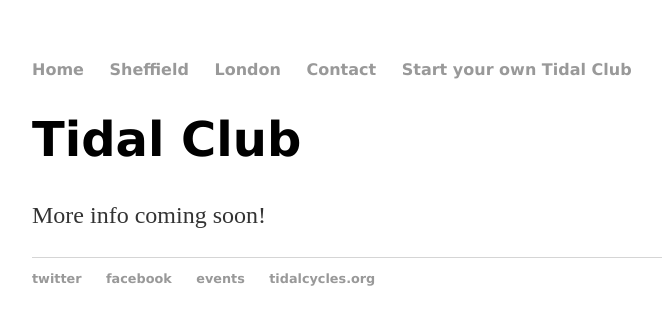
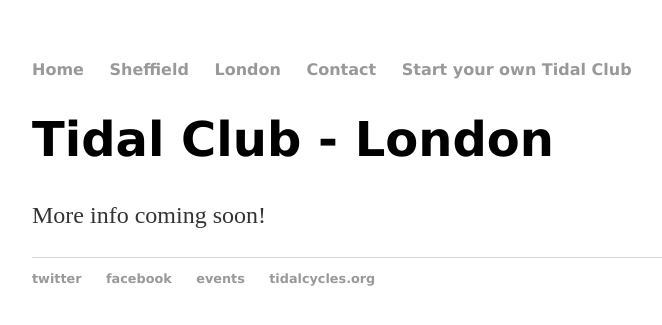
Before and after one commit to tidalclub/tidalclub.github.io, a Jekyll site: the page built from london.html, in a window 1280 px wide. Shown: the top 325 px of the page, without its empty margins (160-822 px from the left). Built offline with Jekyll 4.4.1, drawn with Linux system fonts in a browser that asks for light colours.

Commit message:
Update london.html

```diff
--- a/london.html
+++ b/london.html
@@ -3,6 +3,6 @@ layout: default
 title: London
 ---
     		<div class="blurb">
-        		<h1>Tidal Club</h1>
+        		<h1>Tidal Club - London</h1>
 			<p>More info coming soon!</p>
 			</div><!-- /.blurb -->
```
